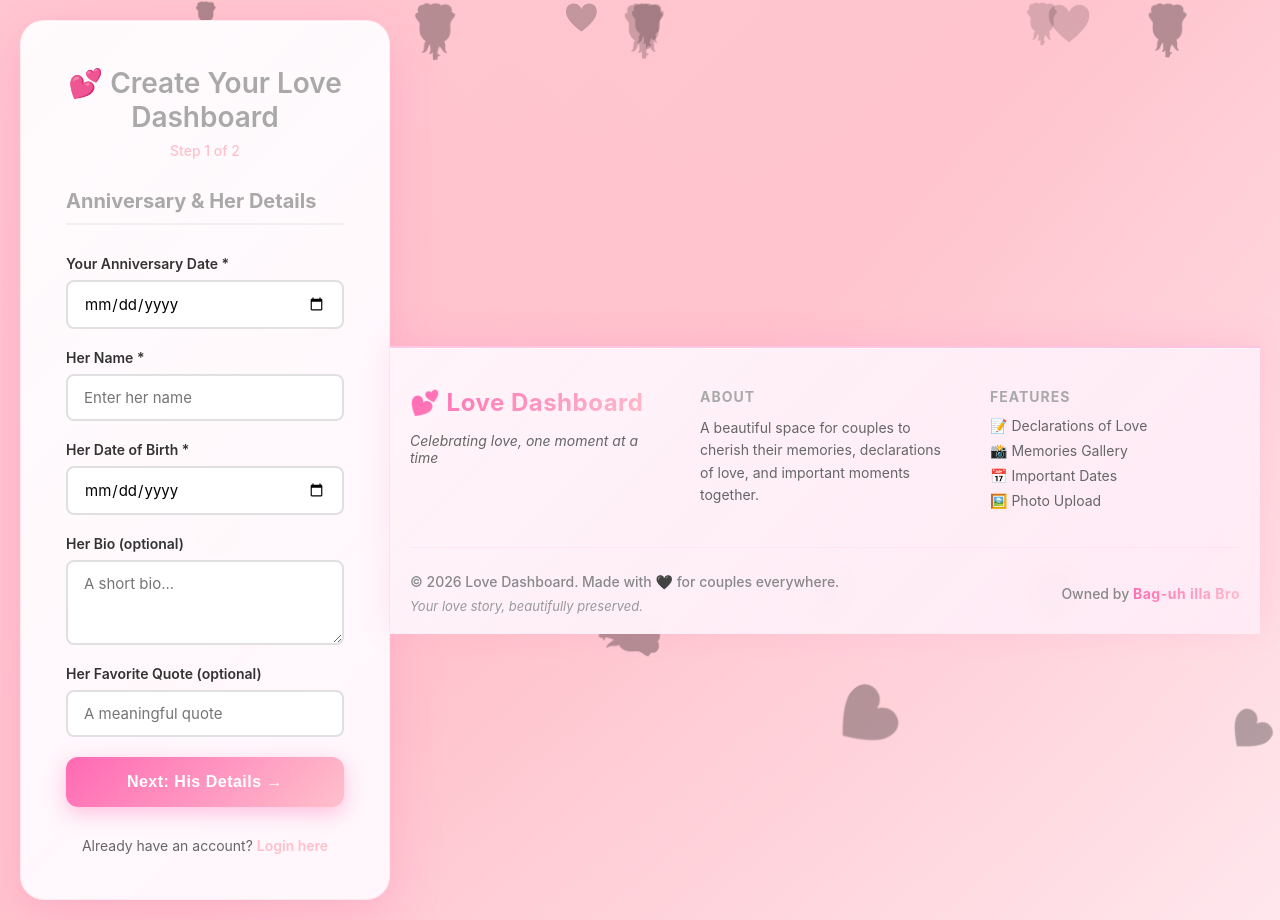
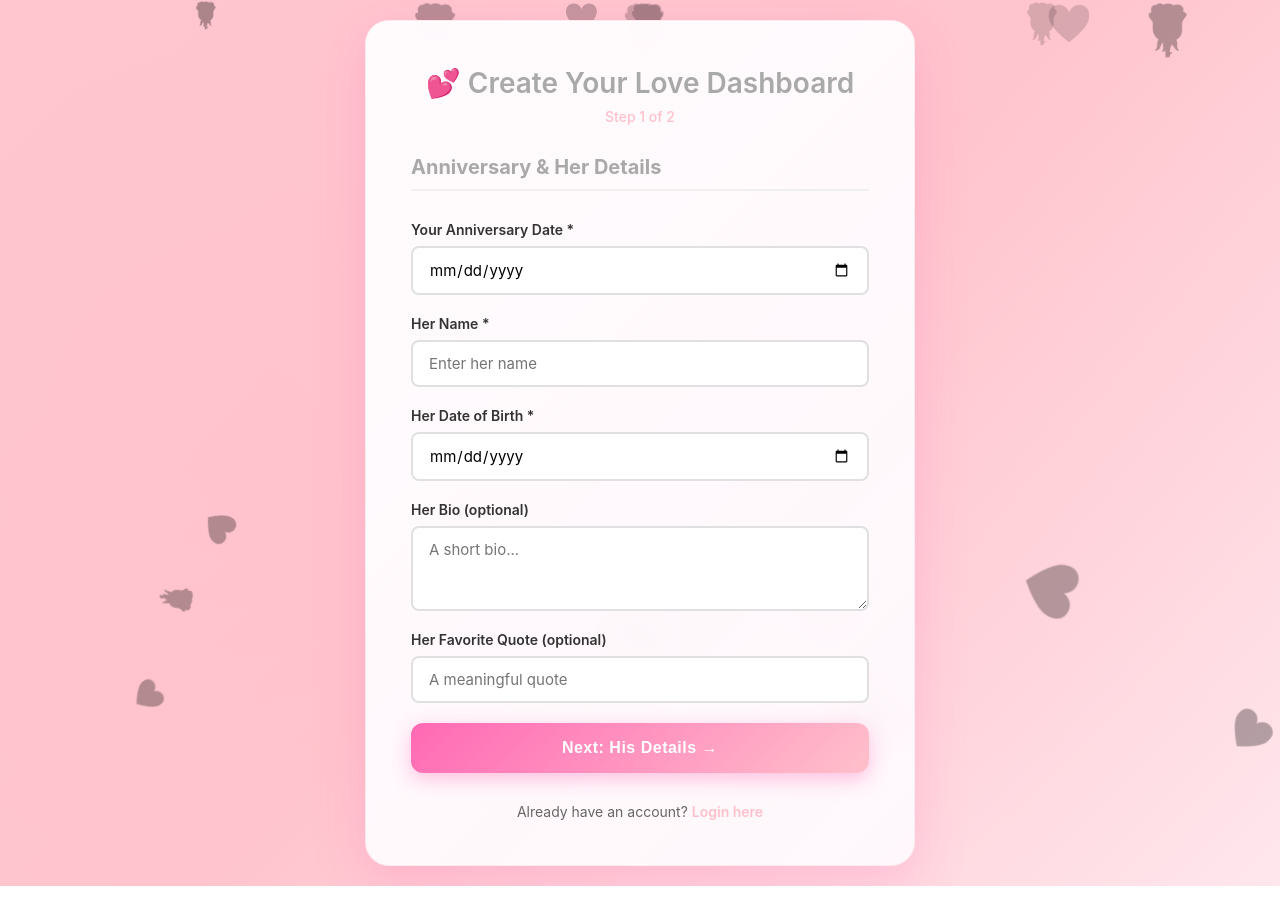
Before and after one commit to MathanSriPrasath/love-dashboard, a React (Create React App) app in the folder frontend/: page /signup in a window 1280 px wide. After the commit the page ends 886 px from the top, so only its background shows below. Built offline with nearby package versions, Linux system fonts and the light colour scheme; no server answers.

Commit message:
Remove footer from login and signup pages

```diff
--- a/frontend/src/pages/LoginPage.js
+++ b/frontend/src/pages/LoginPage.js
@@ -2,7 +2,6 @@ import React, { useState } from 'react';
 import { useNavigate, Link } from 'react-router-dom';
 import { login } from '../services/api';
 import FloatingEmojis from '../components/FloatingEmojis';
-import Footer from '../components/Footer';
 import './LoginPage.css';
 
 const LoginPage = () => {
@@ -107,8 +106,6 @@ const LoginPage = () => {
           </p>
         </form>
       </div>
-
-      <Footer />
     </div>
   );
 };
--- a/frontend/src/pages/SignupPage.js
+++ b/frontend/src/pages/SignupPage.js
@@ -2,7 +2,6 @@ import React, { useState } from 'react';
 import { useNavigate, Link } from 'react-router-dom';
 import { signup } from '../services/api';
 import FloatingEmojis from '../components/FloatingEmojis';
-import Footer from '../components/Footer';
 import './SignupPage.css';
 
 const SignupPage = () => {
@@ -228,8 +227,6 @@ const SignupPage = () => {
           </form>
         )}
       </div>
-
-      <Footer />
     </div>
   );
 };
```
